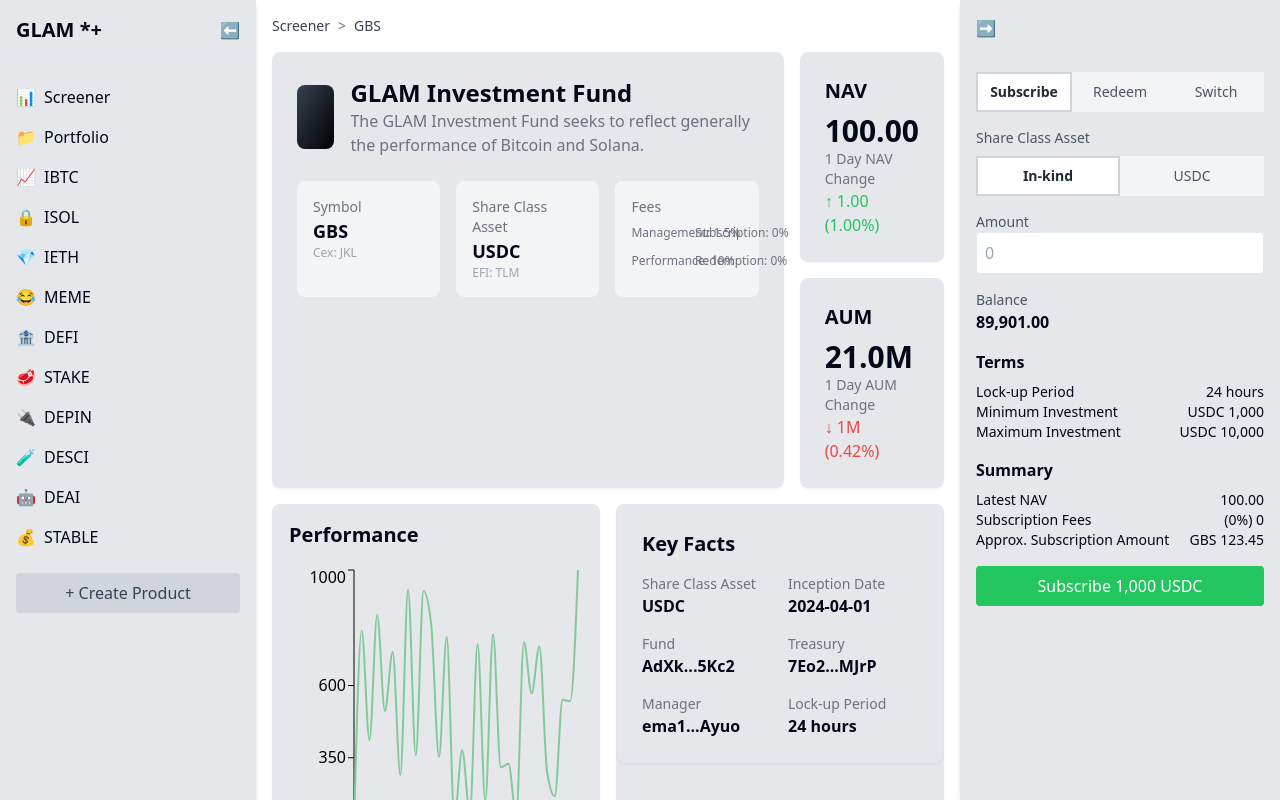
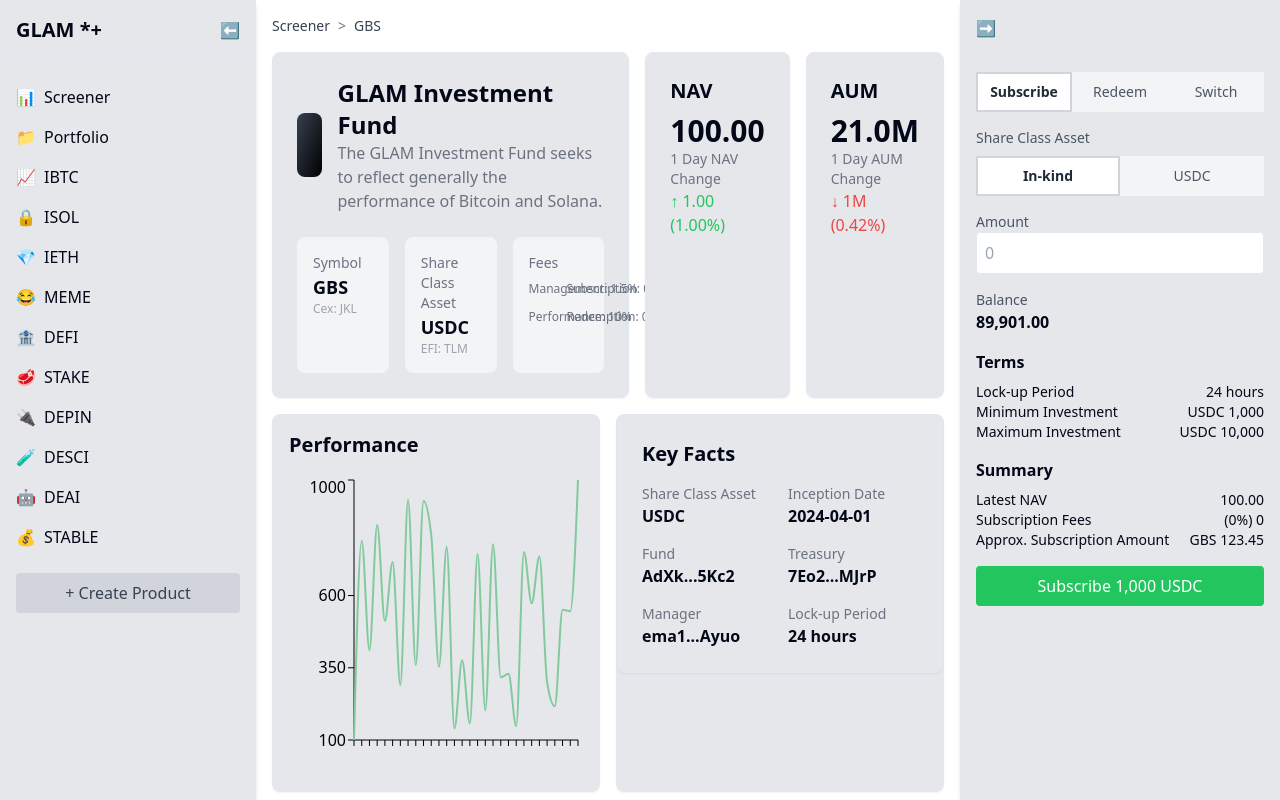
Before and after one commit to dhiazfathra/frontend-starter, a Next.js app: page /en in a window 1280 px wide. Built offline with nearby package versions, Linux system fonts and the light colour scheme.

Commit message:
refactor: adjust nav aum to be horizontally side by side

```diff
--- a/src/templates/FundDetails.tsx
+++ b/src/templates/FundDetails.tsx
@@ -95,14 +95,14 @@ export function FundDetails() {
               />
             </div>
           </Card>
-          <div className="flex flex-col space-y-4 md:w-1/3">
-            <Card className="p-6">
+          <div className="flex flex-col space-y-4 sm:flex-row sm:space-x-4 sm:space-y-0">
+            <Card className="p-6 sm:w-1/2">
               <h2 className="mb-2 text-xl font-semibold">NAV</h2>
               <div className="text-3xl font-bold">100.00</div>
               <div className="text-sm text-gray-500">1 Day NAV Change</div>
               <div className="text-green-500">↑ 1.00 (1.00%)</div>
             </Card>
-            <Card className="p-6">
+            <Card className="p-6 sm:w-1/2">
               <h2 className="mb-2 text-xl font-semibold">AUM</h2>
               <div className="text-3xl font-bold">21.0M</div>
               <div className="text-sm text-gray-500">1 Day AUM Change</div>
```
